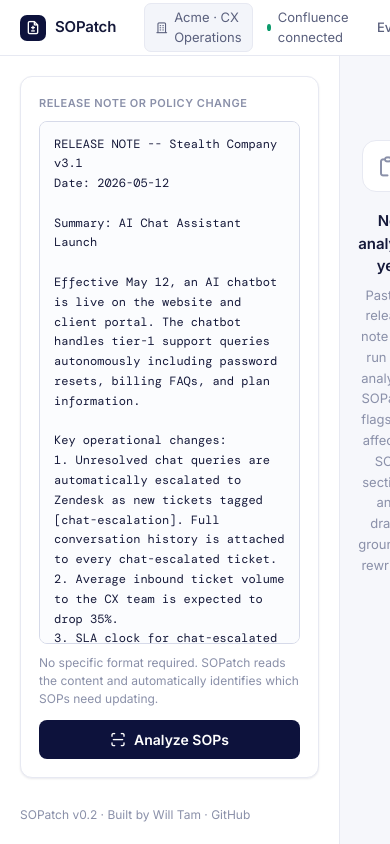
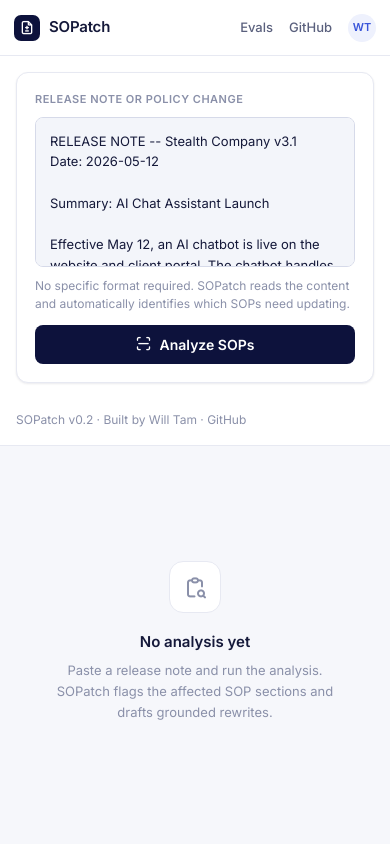
Before and after one commit to willtam65/SOPatch, a Flask app: page / in a window 390 px wide; the page is wider, and only the part inside the window is pictured. Run offline with Flask 3, Linux system fonts and the light colour scheme; some libraries are stand-ins or nearby versions.

Commit message:
Add loading skeletons, push attribution, responsive layout, and dark mode
Layer 4-5 polish: skeleton cards while analyzing (replaces the bare spinner); a
'Pushed by <user>' audit attribution on push (presentational here, the signed-in
user in a real app); a responsive layout that stacks the panels and collapses
the top bar on narrow screens; and full dark-mode support via tokenized colors.
Also switches the release-note input from mono to Inter so prose reads naturally.

Co-Authored-By: Claude Opus 4.8 <noreply@anthropic.com>

```diff
--- a/static/style.css
+++ b/static/style.css
@@ -24,6 +24,9 @@
   --danger-text: #b42318;
   --warn-bg: #fdf4e3;
   --warn-text: #8a5a08;
+  --warn-border: #f4e4c0;
+  --success-border: #c9ead8;
+  --danger-border: #f3cccc;
 
   --r: 8px;
   --r-lg: 12px;
@@ -127,7 +130,7 @@ input:focus-visible, [contenteditable="true"]:focus-visible {
 .demo-banner {
   background: var(--warn-bg);
   color: var(--warn-text);
-  border-bottom: 1px solid #f4e4c0;
+  border-bottom: 1px solid var(--warn-border);
   font-size: 13px;
   font-weight: 500;
   text-align: center;
@@ -185,13 +188,13 @@ input:focus-visible, [contenteditable="true"]:focus-visible {
   padding: 13px 14px;
   border: 1px solid var(--border-strong);
   border-radius: var(--r);
-  font-family: var(--mono);
-  font-size: 12px;
-  line-height: 1.65;
+  font-family: inherit;
+  font-size: 13px;
+  line-height: 1.6;
   color: var(--text);
   resize: none;
   outline: none;
-  background: #fbfcfe;
+  background: var(--surface-2);
   transition: border-color 0.15s, box-shadow 0.15s;
 }
 .release-note-textarea:focus {
@@ -253,7 +256,7 @@ input:focus-visible, [contenteditable="true"]:focus-visible {
   margin-top: 12px;
   background: var(--danger-bg);
   color: var(--danger-text);
-  border: 1px solid #f3cccc;
+  border: 1px solid var(--danger-border);
   border-radius: var(--r);
   padding: 9px 12px;
   font-size: 13px;
@@ -374,10 +377,10 @@ input:focus-visible, [contenteditable="true"]:focus-visible {
 .rewrite-label-row { display: flex; align-items: center; justify-content: space-between; }
 .field-rewrite .section-field-body {
   background: var(--success-bg);
-  border: 1px solid #c9ead8;
+  border: 1px solid var(--success-border);
   border-radius: var(--r);
   padding: 9px 11px;
-  color: #064b35;
+  color: var(--success-text);
   outline: none;
 }
 .field-rewrite .section-field-body:focus {
@@ -451,7 +454,7 @@ input:focus-visible, [contenteditable="true"]:focus-visible {
 .confluence-link { font-size: 12px; color: var(--accent); font-weight: 500; }
 .demo-push-notice {
   margin-top: 8px; background: var(--success-bg); color: var(--success-text);
-  border: 1px solid #c9ead8; border-radius: var(--r); padding: 8px 11px;
+  border: 1px solid var(--success-border); border-radius: var(--r); padding: 8px 11px;
   font-size: 12px; line-height: 1.5; max-width: 340px;
 }
 
@@ -482,3 +485,41 @@ input:focus-visible, [contenteditable="true"]:focus-visible {
 .sk-line { height: 12px; border-radius: 5px; background: var(--surface-2); animation: pulse 1.3s ease-in-out infinite; }
 .sk-line.lg { height: 16px; }
 @keyframes pulse { 0%,100% { opacity: 1; } 50% { opacity: 0.5; } }
+
+/* ── Push success / attribution ── */
+.push-success {
+  display: inline-flex; align-items: center; gap: 6px;
+  font-size: 12px; color: var(--success-text); font-weight: 500;
+}
+.btn-push i { transition: transform 0.2s; }
+
+/* ── Responsive ── */
+@media (max-width: 880px) {
+  .header { padding: 0 14px; gap: 10px; }
+  .header-divider, .workspace-pill, .conn-status { display: none; }
+  .main { flex-direction: column; overflow-y: auto; }
+  .left-panel {
+    flex: none; width: 100%; max-width: none; min-width: 0;
+    border-right: none; border-bottom: 1px solid var(--border);
+    overflow: visible; padding: 16px;
+  }
+  .input-card { flex: none; }
+  .release-note-textarea { flex: none; min-height: 150px; }
+  .right-panel { overflow: visible; padding: 16px 16px 32px; }
+  .impact-metrics { grid-template-columns: repeat(2, 1fr); }
+}
+
+/* ── Dark mode ── */
+@media (prefers-color-scheme: dark) {
+  :root {
+    --brand: #5a6bf2; --brand-700: #6e7df6;
+    --accent: #8d9bff; --accent-bg: #232a4d;
+    --bg: #0d0f17; --surface: #161a26; --surface-2: #1d2230;
+    --border: #2a3042; --border-strong: #3a4258;
+    --text: #e9ebf4; --text-2: #a4abc2; --text-3: #717892;
+    --success: #2fd49a; --success-bg: #122a20; --success-text: #57d6a3; --success-border: #1f4837;
+    --danger: #f06a6a; --danger-bg: #2c1818; --danger-text: #f3a0a0; --danger-border: #4a2626;
+    --warn-bg: #2a2412; --warn-text: #dcb05f; --warn-border: #463c1c;
+    --shadow: 0 1px 2px rgba(0,0,0,0.4), 0 1px 3px rgba(0,0,0,0.25);
+  }
+}
--- a/templates/index.html
+++ b/templates/index.html
@@ -105,8 +105,8 @@
     }
 
     setLoading(true);
-    clearResults();
     hideError();
+    showSkeleton();
 
     try {
       const response = await fetch('/analyze', {
@@ -119,6 +119,7 @@
 
       if (data.error) {
         showError(data.error);
+        clearResults();
         return;
       }
 
@@ -128,6 +129,7 @@
     } catch (err) {
       console.error('SOPatch error:', err);
       showError('Something went wrong: ' + (err.message || err));
+      clearResults();
     } finally {
       setLoading(false);
     }
@@ -349,20 +351,20 @@
       }
 
       btn.classList.add('success');
+      const pushIcon = btn.querySelector('i');
+      if (pushIcon) pushIcon.className = 'ti ti-circle-check';
 
-      // Demo Mode: reuse the success UI, but with a demo notice instead of a Confluence link.
+      // Show audit-style attribution. In the live app the name is the signed-in
+      // user; in this demo it's the workspace persona shown in the top bar.
       if (data.demo) {
-        btn.querySelector('span').textContent = 'Demo: push simulated';
-        resultDiv.innerHTML = `<div class="demo-push-notice">${escapeHtml(data.message)}</div>`;
+        btn.querySelector('span').textContent = 'Pushed';
+        resultDiv.innerHTML = `<div class="push-success"><i class="ti ti-user-check" aria-hidden="true"></i>Pushed by Will Tam &middot; demo workspace</div>`;
         return;
       }
 
-      btn.querySelector('span').textContent = 'Pushed to Confluence';
-      resultDiv.innerHTML = `
-        <a class="confluence-link" href="${escapeHtml(data.url)}" target="_blank">
-          View updated page (v${data.new_version}) in Confluence
-        </a>
-      `;
+      btn.querySelector('span').textContent = 'Pushed';
+      resultDiv.innerHTML = `<div class="push-success"><i class="ti ti-user-check" aria-hidden="true"></i>Pushed by Will Tam &middot; v${data.new_version}</div>
+        <a class="confluence-link" href="${escapeHtml(data.url)}" target="_blank">View in Confluence</a>`;
 
     } catch (err) {
       btn.disabled = false;
@@ -677,6 +679,13 @@
     loading.style.display = active ? 'flex' : 'none';
   }
 
+  function showSkeleton() {
+    document.getElementById('impact-card').style.display = 'none';
+    document.getElementById('summary-bar').style.display = 'none';
+    const sk = `<div class="skeleton-card"><div class="sk-line lg" style="width:42%;margin-bottom:14px"></div><div class="sk-line" style="width:92%;margin-bottom:9px"></div><div class="sk-line" style="width:78%;margin-bottom:9px"></div><div class="sk-line" style="width:86%"></div></div>`;
+    document.getElementById('results-container').innerHTML = `<div class="skeleton-wrap">${sk}${sk}${sk}</div>`;
+  }
+
   function clearResults() {
     document.getElementById('results-container').innerHTML = '';
     document.getElementById('summary-bar').style.display = 'none';
```
